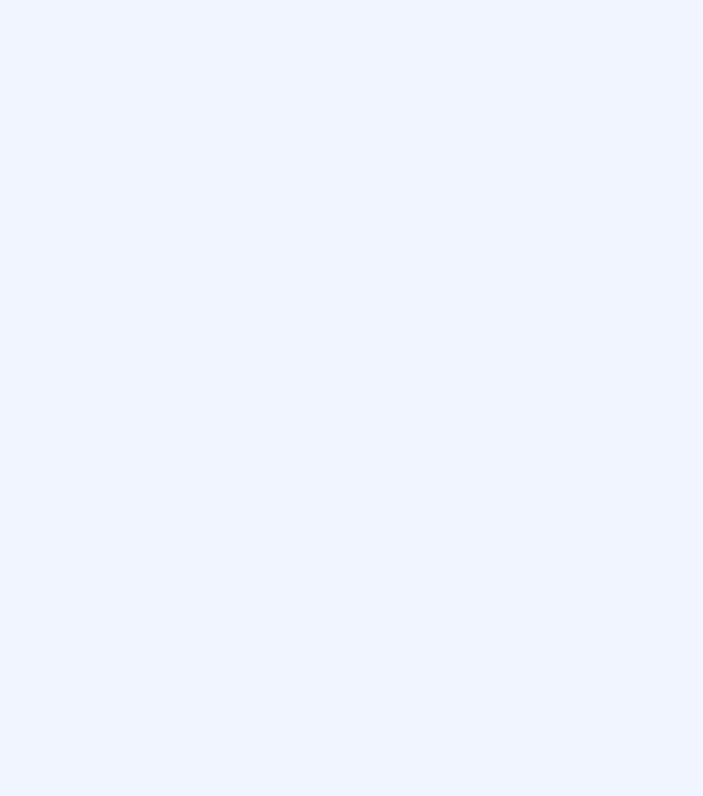
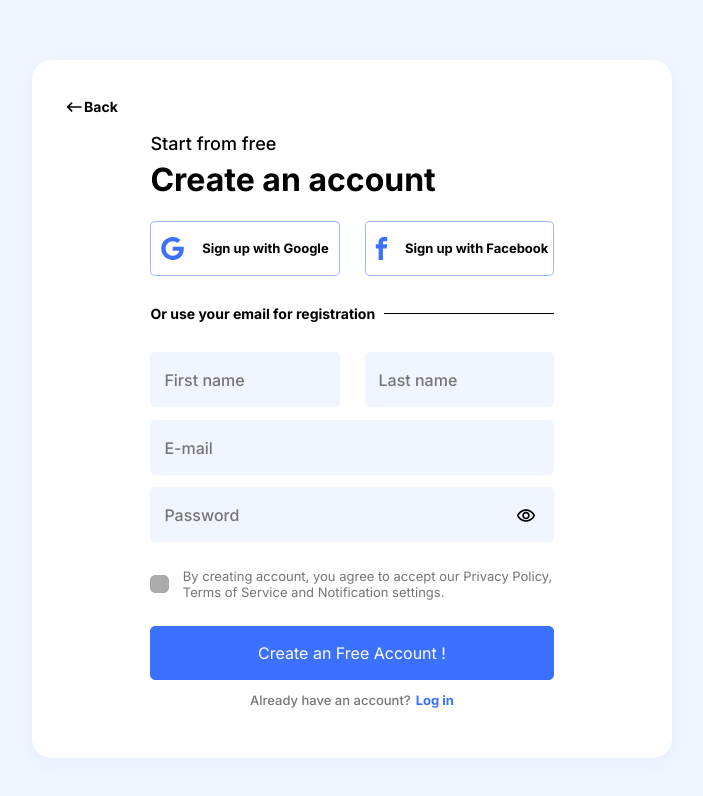
Before and after one commit to Furxx2000/Login-page, a Vue app: page /Login-page/login in a window 1280 px wide. Before the commit this address had no page. Shown: the top 796 px of the page, without its empty margins (288-991 px from the left). Built offline with nearby package versions, Linux system fonts and the light colour scheme.

Commit message:
Change url

```diff
--- a/src/App.vue
+++ b/src/App.vue
@@ -7,14 +7,14 @@
 </template>
 
 <style lang="scss">
-@import url("https://fonts.googleapis.com/css2?family=Inter:wght@400;500;700&display=swap");
+@import url('https://fonts.googleapis.com/css2?family=Inter:wght@400;500;700&display=swap');
 
 * {
   box-sizing: border-box;
 }
 
 html {
-  font-family: "Inter", sans-serif;
+  font-family: 'Inter', sans-serif;
 }
 
 body {
--- a/src/components/Layout/RegistrationForm.vue
+++ b/src/components/Layout/RegistrationForm.vue
@@ -108,7 +108,7 @@
       <p>Already have an account?</p>
       <base-button
         link
-        to="/login"
+        to="/Login-page/login"
         class="already-have-account__link"
         mode="flat"
         >Log in</base-button
@@ -236,7 +236,7 @@ export default {
         return;
       }
 
-      router.push("/loggedInSuccessfully");
+      router.push("/Login-page/loggedInSuccessfully");
     };
 
     return {
--- a/src/components/Layout/ThePreviousPageButton.vue
+++ b/src/components/Layout/ThePreviousPageButton.vue
@@ -1,6 +1,6 @@
 <template>
   <section class="previous-page">
-    <base-button link to="/login" class="previous-page__link" mode="flat">
+    <base-button link to="/Login-page/login" class="previous-page__link" mode="flat">
       <svg-icon icon-class="arrow_back"></svg-icon>
       <p class="previous-page__text"><slot></slot></p>
     </base-button>
--- a/src/components/Page/Login.vue
+++ b/src/components/Page/Login.vue
@@ -8,11 +8,11 @@
       <h2>Start from free</h2>
       <h1>Create an account</h1>
       <div class="sign-up">
-        <base-button link to="/login/google" class="sign-up__link">
+        <base-button link to="/Login-page/login/google" class="sign-up__link">
           <svg-icon icon-class="google"></svg-icon>
           <span class="sign-up__text">Sign up with Google</span>
         </base-button>
-        <base-button link to="/login/facebook" class="sign-up__link">
+        <base-button link to="/Login-page/login/facebook" class="sign-up__link">
           <svg-icon icon-class="facebook"></svg-icon>
           <span class="sign-up__text">Sign up with Facebook</span>
         </base-button>
```
Also changed, not shown: src/router.js (+13 -10 lines).
